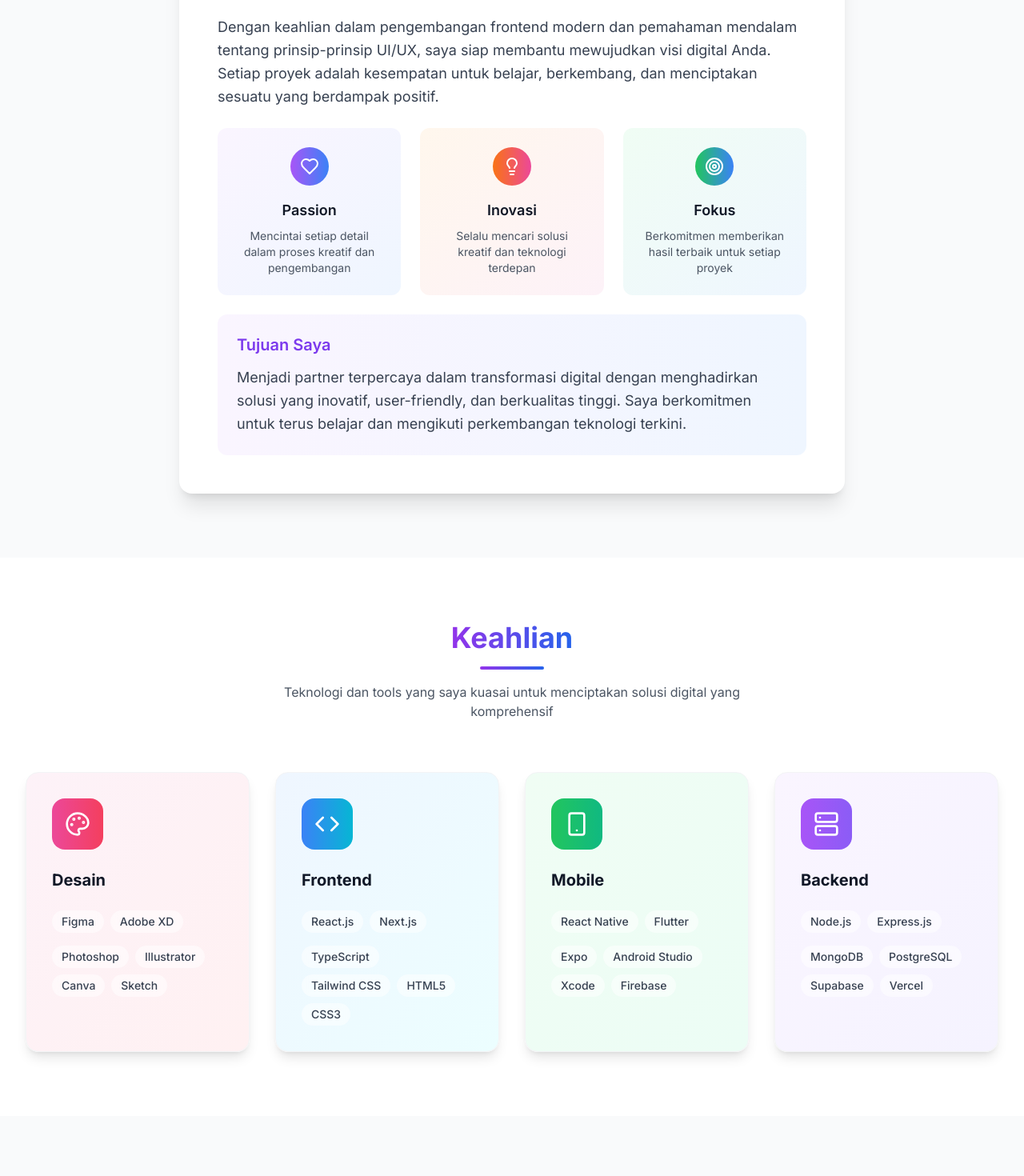
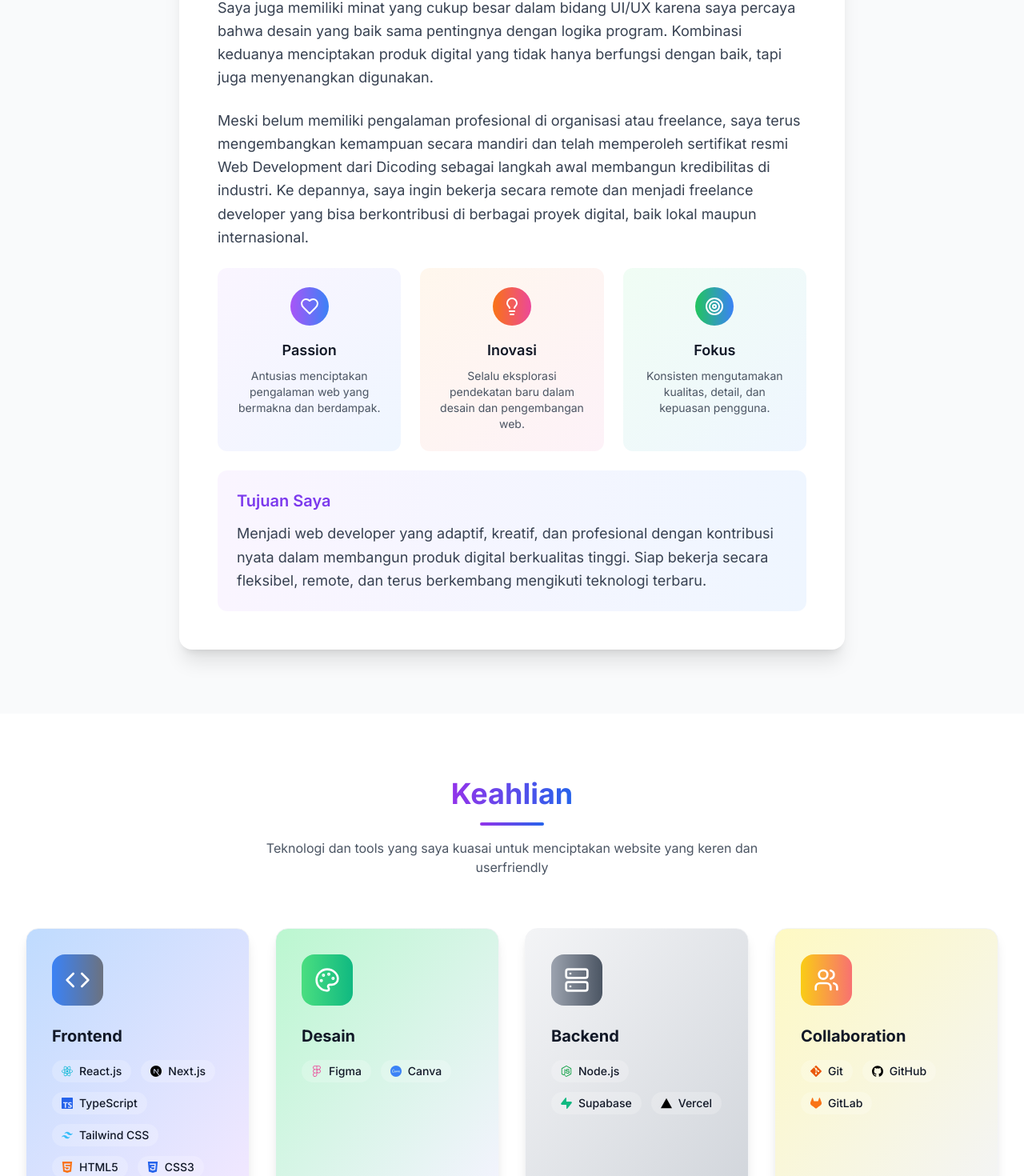
Before and after one commit to RaflyFA/Web-Portfolio-V3, a Next.js app: page / in a window 1280 px wide. Shown: the part 1257-2727 px from the top of the page at 80% size. Built offline with nearby package versions, Linux system fonts and the light colour scheme.

Commit message:
memperbaiki isi perhalaman

```diff
--- a/app/components/About.tsx
+++ b/app/components/About.tsx
@@ -36,21 +36,15 @@ export default function About() {
         >
           <div className="space-y-6 text-lg leading-relaxed text-gray-700 dark:text-gray-300">
             <p>
-              Halo! Saya <span className="font-semibold text-purple-600 dark:text-purple-400">Rafly FA</span>, seorang
-              Web Developer dan UI/UX Designer yang passionate dalam menciptakan pengalaman digital yang bermakna dan
-              fungsional.
+              Halo! Saya <span className="font-semibold text-purple-600 dark:text-purple-400">Rafly FA</span>, Saya adalah mahasiswa S1 Sistem Informasi di Universitas Siliwangi, saat ini sedang menempuh semester ketiga. Ketertarikan saya terhadap dunia teknologi, khususnya pengembangan web, tumbuh seiring dengan pengalaman yang saya bangun melalui berbagai proyek pribadi. Sejauh ini, saya telah menyelesaikan banyak proyek web dengan pendekatan modern menggunakan React, Next.js, Tailwind CSS, dan Bootstrap.
             </p>
 
             <p>
-              Perjalanan saya dimulai dari ketertarikan mendalam terhadap teknologi dan desain. Saya percaya bahwa
-              kombinasi antara kode yang bersih dan desain yang intuitif dapat menciptakan solusi digital yang tidak
-              hanya indah dipandang, tetapi juga mudah digunakan.
+             Saya juga memiliki minat yang cukup besar dalam bidang UI/UX karena saya percaya bahwa desain yang baik sama pentingnya dengan logika program. Kombinasi keduanya menciptakan produk digital yang tidak hanya berfungsi dengan baik, tapi juga menyenangkan digunakan.
             </p>
 
             <p>
-              Dengan keahlian dalam pengembangan frontend modern dan pemahaman mendalam tentang prinsip-prinsip UI/UX,
-              saya siap membantu mewujudkan visi digital Anda. Setiap proyek adalah kesempatan untuk belajar,
-              berkembang, dan menciptakan sesuatu yang berdampak positif.
+              Meski belum memiliki pengalaman profesional di organisasi atau freelance, saya terus mengembangkan kemampuan secara mandiri dan telah memperoleh sertifikat resmi Web Development dari Dicoding sebagai langkah awal membangun kredibilitas di industri. Ke depannya, saya ingin bekerja secara remote dan menjadi freelance developer yang bisa berkontribusi di berbagai proyek digital, baik lokal maupun internasional.
             </p>
 
             <div className="grid grid-cols-1 md:grid-cols-3 gap-6 mt-12">
@@ -65,7 +59,7 @@ export default function About() {
                 </div>
                 <h3 className="font-semibold text-gray-900 dark:text-white mb-2">Passion</h3>
                 <p className="text-sm text-gray-600 dark:text-gray-400">
-                  Mencintai setiap detail dalam proses kreatif dan pengembangan
+                  Antusias menciptakan pengalaman web yang bermakna dan berdampak.
                 </p>
               </motion.div>
 
@@ -80,7 +74,7 @@ export default function About() {
                 </div>
                 <h3 className="font-semibold text-gray-900 dark:text-white mb-2">Inovasi</h3>
                 <p className="text-sm text-gray-600 dark:text-gray-400">
-                  Selalu mencari solusi kreatif dan teknologi terdepan
+                  Selalu eksplorasi pendekatan baru dalam desain dan pengembangan web.
                 </p>
               </motion.div>
 
@@ -95,7 +89,7 @@ export default function About() {
                 </div>
                 <h3 className="font-semibold text-gray-900 dark:text-white mb-2">Fokus</h3>
                 <p className="text-sm text-gray-600 dark:text-gray-400">
-                  Berkomitmen memberikan hasil terbaik untuk setiap proyek
+                  Konsisten mengutamakan kualitas, detail, dan kepuasan pengguna.
                 </p>
               </motion.div>
             </div>
@@ -103,9 +97,7 @@ export default function About() {
             <div className="bg-gradient-to-r from-purple-50 to-blue-50 dark:from-purple-900/20 dark:to-blue-900/20 rounded-xl p-6 mt-8">
               <h3 className="font-semibold text-xl mb-3 text-purple-700 dark:text-purple-300">Tujuan Saya</h3>
               <p className="text-gray-700 dark:text-gray-300">
-                Menjadi partner terpercaya dalam transformasi digital dengan menghadirkan solusi yang inovatif,
-                user-friendly, dan berkualitas tinggi. Saya berkomitmen untuk terus belajar dan mengikuti perkembangan
-                teknologi terkini.
+                Menjadi web developer yang adaptif, kreatif, dan profesional dengan kontribusi nyata dalam membangun produk digital berkualitas tinggi. Siap bekerja secara fleksibel, remote, dan terus berkembang mengikuti teknologi terbaru.
               </p>
             </div>
           </div>
--- a/app/components/Certificates.tsx
+++ b/app/components/Certificates.tsx
@@ -12,34 +12,24 @@ export default function Certificates() {
 
   const certificates = [
     {
-      title: "React Developer Certification",
-      issuer: "Meta (Facebook)",
+      title: " Sertifikat Belajar Dasar Pemrograman Web",
+      issuer: "DiCoding",
       description:
-        "Comprehensive certification covering React fundamentals, hooks, state management, dan modern development practices.",
+        "Diselesaikan pada 14 Oktober 2024, sertifikat ini membuktikan penguasaan dasar HTML, CSS, dan JavaScript untuk membangun website statis dan dinamis secara efisien.",
       date: "2024",
       link: "#",
       gradient: "from-blue-500 to-cyan-500",
       bgGradient: "from-blue-50 to-cyan-50 dark:from-blue-900/20 dark:to-cyan-900/20",
     },
     {
-      title: "UI/UX Design Professional",
-      issuer: "Google",
+      title: "Sertifikat Magang Desain Grafis",
+      issuer: " KOPMA Universitas Siliwangi",
       description:
-        "Professional certificate in user experience design covering research, wireframing, prototyping, dan usability testing.",
+        "Selama 3 bulan magang part-time, saya bertanggung jawab membuat desain konten media sosial yang mendukung branding organisasi koperasi mahasiswa.",
       date: "2024",
       link: "#",
       gradient: "from-purple-500 to-pink-500",
       bgGradient: "from-purple-50 to-pink-50 dark:from-purple-900/20 dark:to-pink-900/20",
-    },
-    {
-      title: "Full Stack Web Development",
-      issuer: "freeCodeCamp",
-      description:
-        "Complete full-stack development certification including frontend, backend, databases, dan deployment strategies.",
-      date: "2023",
-      link: "#",
-      gradient: "from-green-500 to-emerald-500",
-      bgGradient: "from-green-50 to-emerald-50 dark:from-green-900/20 dark:to-emerald-900/20",
     },
   ]
 
--- a/app/components/Contact.tsx
+++ b/app/components/Contact.tsx
@@ -37,23 +37,23 @@ export default function Contact() {
     {
       name: "Email",
       icon: <Mail size={24} />,
-      href: "mailto:rafly@example.com",
+      href: "mailto:rfl.yfa@gmail.com",
       color: "hover:text-red-500",
-      description: "rafly@example.com",
+      description: "rfl.yfa@gmail.com",
     },
     {
       name: "LinkedIn",
       icon: <Linkedin size={24} />,
-      href: "https://linkedin.com/in/rafly-fa",
+      href: "https://www.linkedin.com/in/rafly-fahusnul-akbar/",
       color: "hover:text-blue-600",
-      description: "linkedin.com/in/rafly-fa",
+      description: "linkedin.com/in/rafly-fahusnul-akbar/",
     },
     {
       name: "GitHub",
       icon: <Github size={24} />,
-      href: "https://github.com/rafly-fa",
+      href: "https://github.com/RaflyFA",
       color: "hover:text-gray-900 dark:hover:text-white",
-      description: "github.com/rafly-fa",
+      description: "github.com/RaflyFA",
     },
   ]
 
@@ -72,7 +72,7 @@ export default function Contact() {
           </h2>
           <div className="w-20 h-1 bg-gradient-to-r from-purple-600 to-blue-600 mx-auto rounded-full"></div>
           <p className="text-gray-600 dark:text-gray-400 mt-4 max-w-2xl mx-auto">
-            Mari berkolaborasi! Saya siap membantu mewujudkan proyek digital Anda
+            Tertarik bekerja sama dengan developer yang adaptif dan detail? Saya siap bantu wujudkan ide digital Anda.
           </p>
         </motion.div>
 
@@ -125,7 +125,7 @@ export default function Contact() {
                     onChange={handleChange}
                     required
                     className="w-full pl-12 pr-4 py-3 border border-gray-300 dark:border-gray-600 rounded-lg focus:ring-2 focus:ring-purple-500 focus:border-transparent bg-white dark:bg-gray-800 text-gray-900 dark:text-white transition-colors duration-200"
-                    placeholder="email@example.com"
+                    placeholder="email@gmail.com"
                   />
                 </div>
               </div>
@@ -149,10 +149,8 @@ export default function Contact() {
                   >
                     <option value="">Pilih jenis proyek</option>
                     <option value="website">Website Development</option>
-                    <option value="mobile">Mobile App Development</option>
                     <option value="uiux">UI/UX Design</option>
                     <option value="ecommerce">E-Commerce Solution</option>
-                    <option value="consultation">Konsultasi Teknis</option>
                     <option value="other">Lainnya</option>
                   </select>
                 </div>
@@ -226,11 +224,11 @@ export default function Contact() {
             <div className="bg-gradient-to-br from-purple-50 to-blue-50 dark:from-purple-900/20 dark:to-blue-900/20 rounded-2xl p-8">
               <h4 className="text-xl font-bold mb-4 text-gray-900 dark:text-white">Response Time</h4>
               <p className="text-gray-600 dark:text-gray-400 mb-4">
-                Saya biasanya merespons dalam waktu 24 jam. Untuk proyek urgent, silakan mention di subject email.
+                Saya biasanya merespons dalam waktu 24 jam. Untuk proyek urgent, silakan chat Whastapp atau Instagram saya.
               </p>
               <div className="flex items-center space-x-2 text-green-600 dark:text-green-400">
                 <div className="w-2 h-2 bg-green-500 rounded-full animate-pulse"></div>
-                <span className="text-sm font-medium">Biasanya online 9 AM - 6 PM WIB</span>
+                <span className="text-sm font-medium">Biasanya online 04:00 - 23:00 WIB</span>
               </div>
             </div>
           </motion.div>
--- a/app/components/Projects.tsx
+++ b/app/components/Projects.tsx
@@ -12,40 +12,52 @@ export default function Projects() {
 
   const projects = [
     {
-      title: "E-Commerce Dashboard",
+      title: "E-Commerce Thinksale",
       category: "Web Application",
       icon: <Globe size={24} />,
       description:
-        "Dashboard admin untuk mengelola toko online dengan fitur analytics, inventory management, dan order tracking yang komprehensif.",
-      tech: ["React.js", "Next.js", "Tailwind CSS", "Chart.js", "Supabase"],
+        "Website e-commerce yang dibangun dengan Next.js, Tailwind CSS, dan Supabase. Saya bertanggung jawab di sisi frontend, berkolaborasi dengan rekan saya yang mengerjakan backend. Website ini sudah digunakan untuk transaksi nyata dan berhasil menghasilkan beberapa closing.",
+      tech: ["React.js", "Next.js", "Typescript", "Tailwind CSS", "Figma", "Supabase", "Vercel"],
       github: "#",
       live: "#",
       gradient: "from-blue-500 to-purple-500",
       bgGradient: "from-blue-50 to-purple-50 dark:from-blue-900/20 dark:to-purple-900/20",
     },
     {
-      title: "Task Management App",
-      category: "Mobile App",
-      icon: <Smartphone size={24} />,
+      title: "Landing-Page VictoryJoki",
+      category: "Web Application",
+      icon: <Globe size={24} />,
       description:
-        "Aplikasi mobile untuk manajemen tugas dengan fitur kolaborasi tim, deadline tracking, dan notifikasi real-time.",
-      tech: ["React Native", "Expo", "Firebase", "Redux", "TypeScript"],
+        "Landing page untuk jasa joki game, dirancang untuk menampilkan layanan dengan tampilan profesional. Masih dalam tahap pengembangan sebagai prototype awal, fokusnya adalah membangun UI yang dapat dikembangkan menjadi sistem penuh di masa mendatang.",
+      tech: ["React.js", "Next.js", "Typescript", "Tailwind CSS",  "Figma", "Vercel"],
       github: "#",
       live: "#",
-      gradient: "from-green-500 to-teal-500",
+      gradient: "from-blue-500 to-purple-500",
       bgGradient: "from-green-50 to-teal-50 dark:from-green-900/20 dark:to-teal-900/20",
     },
     {
-      title: "Creative Portfolio",
+      title: "Landing-Page KedaiKopi",
+      category: "Web Application",
+      icon: <Globe size={24} />,
+      description:
+        "Website sederhana untuk promosi kedai kopi lokal. Fokus pada tampilan yang bersih dan user-friendly, cocok untuk UMKM yang ingin membangun identitas digital.",
+      tech: ["HTML5", "CSS3", "Javascript"],
+      github: "#",
+      live: "#",
+      gradient: "from-blue-500 to-purple-500",
+      bgGradient: "from-pink-50 to-orange-50 dark:from-pink-900/20 dark:to-orange-900/20",
+    },
+    {
+      title: "E-Commerce Thinksale",
       category: "UI/UX Design",
       icon: <Palette size={24} />,
       description:
-        "Desain dan pengembangan website portfolio untuk creative agency dengan fokus pada visual storytelling yang menarik.",
-      tech: ["Figma", "Next.js", "Framer Motion", "Tailwind CSS", "Vercel"],
+        "Website e-commerce yang dibangun dengan Next.js, Tailwind CSS, dan Supabase. Saya bertanggung jawab di sisi frontend, berkolaborasi dengan rekan saya yang mengerjakan backend. Website ini sudah digunakan untuk transaksi nyata dan berhasil menghasilkan beberapa closing.",
+      tech: ["React.js", "Next.js", "Typescript", "Tailwind CSS", "Figma", "Supabase", "Vercel"],
       github: "#",
       live: "#",
       gradient: "from-pink-500 to-orange-500",
-      bgGradient: "from-pink-50 to-orange-50 dark:from-pink-900/20 dark:to-orange-900/20",
+      bgGradient: "from-pink-50 to-orange-50 dark:from-pink-900/20 dark:to-orange-900/20"
     },
   ]
 
@@ -60,11 +72,11 @@ export default function Projects() {
           className="text-center mb-16"
         >
           <h2 className="text-3xl sm:text-4xl font-bold mb-4">
-            <span className="bg-gradient-to-r from-purple-600 to-blue-600 bg-clip-text text-transparent">Proyek</span>
+            <span className="bg-gradient-to-r from-purple-600 to-blue-600 bg-clip-text text-transparent">Project</span>
           </h2>
           <div className="w-20 h-1 bg-gradient-to-r from-purple-600 to-blue-600 mx-auto rounded-full"></div>
           <p className="text-gray-600 dark:text-gray-400 mt-4 max-w-2xl mx-auto">
-            Beberapa proyek yang telah saya kerjakan untuk mengasah kemampuan dan eksplorasi teknologi
+            Beberapa proyek yang telah saya kerjakan untuk mengasah kemampuan dan eksplorasi lebih
           </p>
         </motion.div>
 
--- a/app/components/Skills.tsx
+++ b/app/components/Skills.tsx
@@ -1,45 +1,76 @@
-"use client"
+"use client";
 
-import { motion } from "framer-motion"
-import { useInView } from "react-intersection-observer"
-import { Palette, Code, Smartphone, Server } from "lucide-react"
+import { motion } from "framer-motion";
+import { useInView } from "react-intersection-observer";
+import { Palette, Code, Server, Users } from "lucide-react";
+import {
+  SiReact,
+  SiNextdotjs,
+  SiTypescript,
+  SiTailwindcss,
+  SiHtml5,
+  SiCss3,
+  SiFigma,
+  SiCanva,
+  SiNodedotjs,
+  SiSupabase,
+  SiVercel,
+  SiGit,
+  SiGithub,
+  SiGitlab,
+} from "react-icons/si";
 
 export default function Skills() {
-  const [ref, inView] = useInView({
-    triggerOnce: true,
-    threshold: 0.1,
-  })
+  const [ref, inView] = useInView({ triggerOnce: true, threshold: 0.1 });
 
   const skills = [
     {
+      icon: <Code size={32} />,
+      title: "Frontend",
+      tools: [
+        { name: "React.js", icon: <SiReact className="text-cyan-500" /> },
+        { name: "Next.js", icon: <SiNextdotjs className="text-black dark:text-white" /> },
+        { name: "TypeScript", icon: <SiTypescript className="text-blue-600" /> },
+        { name: "Tailwind CSS", icon: <SiTailwindcss className="text-sky-400" /> },
+        { name: "HTML5", icon: <SiHtml5 className="text-orange-500" /> },
+        { name: "CSS3", icon: <SiCss3 className="text-blue-600" /> },
+      ],
+      gradient: "from-blue-500 to-gray-500",
+      bgGradient: "from-blue-200 to-purple-100 dark:from-blue-900/20 dark:to-gray-900/20",
+    },
+    {
       icon: <Palette size={32} />,
       title: "Desain",
-      tools: ["Figma", "Adobe XD", "Photoshop", "Illustrator", "Canva", "Sketch"],
-      gradient: "from-pink-500 to-rose-500",
-      bgGradient: "from-pink-50 to-rose-50 dark:from-pink-900/20 dark:to-rose-900/20",
-    },
-    {
-      icon: <Code size={32} />,
-      title: "Frontend",
-      tools: ["React.js", "Next.js", "TypeScript", "Tailwind CSS", "HTML5", "CSS3"],
-      gradient: "from-blue-500 to-cyan-500",
-      bgGradient: "from-blue-50 to-cyan-50 dark:from-blue-900/20 dark:to-cyan-900/20",
-    },
-    {
-      icon: <Smartphone size={32} />,
-      title: "Mobile",
-      tools: ["React Native", "Flutter", "Expo", "Android Studio", "Xcode", "Firebase"],
-      gradient: "from-green-500 to-emerald-500",
-      bgGradient: "from-green-50 to-emerald-50 dark:from-green-900/20 dark:to-emerald-900/20",
+      tools: [
+        { name: "Figma", icon: <SiFigma className="text-pink-500" /> },
+        { name: "Canva", icon: <SiCanva className="text-blue-500" /> },
+      ],
+      gradient: "from-green-400 to-emerald-500 dark:from-lime-600 dark:to-green-700",
+      bgGradient: "from-green-200 to-violet-50 dark:from-green-900/20 dark:to-gray-900/20",
     },
     {
       icon: <Server size={32} />,
       title: "Backend",
-      tools: ["Node.js", "Express.js", "MongoDB", "PostgreSQL", "Supabase", "Vercel"],
-      gradient: "from-purple-500 to-violet-500",
-      bgGradient: "from-purple-50 to-violet-50 dark:from-purple-900/20 dark:to-violet-900/20",
+      tools: [
+        { name: "Node.js", icon: <SiNodedotjs className="text-green-600" /> },
+        { name: "Supabase", icon: <SiSupabase className="text-emerald-500" /> },
+        { name: "Vercel", icon: <SiVercel className="text-black dark:text-white" /> },
+      ],
+      gradient: "from-gray-400 to-gray-600 dark:from-gray-800 dark:to-gray-700",
+      bgGradient: "from-gray-100 to-gray-300 dark:from-gray-500/20 dark:to-gray-900/20",
     },
-  ]
+    {
+      icon: <Users size={32} />,
+      title: "Collaboration",
+      tools: [
+        { name: "Git", icon: <SiGit className="text-orange-600" /> },
+        { name: "GitHub", icon: <SiGithub className="text-black dark:text-white" /> },
+        { name: "GitLab", icon: <SiGitlab className="text-orange-500" /> },
+      ],
+      gradient: "from-yellow-400 to-red-400 dark:from-yellow-700 dark:to-red-600",
+      bgGradient: "from-yellow-100 to-gray-100 dark:from-yellow-900/20 dark:to-gray-900/20",
+    },
+  ];
 
   return (
     <section id="skills" className="py-20">
@@ -56,7 +87,7 @@ export default function Skills() {
           </h2>
           <div className="w-20 h-1 bg-gradient-to-r from-purple-600 to-blue-600 mx-auto rounded-full"></div>
           <p className="text-gray-600 dark:text-gray-400 mt-4 max-w-2xl mx-auto">
-            Teknologi dan tools yang saya kuasai untuk menciptakan solusi digital yang komprehensif
+            Teknologi dan tools yang saya kuasai untuk menciptakan website yang  keren dan userfriendly
           </p>
         </motion.div>
 
@@ -76,16 +107,22 @@ export default function Skills() {
                 {skill.icon}
               </div>
               <h3 className="text-xl font-bold mb-4 text-gray-900 dark:text-white">{skill.title}</h3>
-              <div className="space-y-2">
+
+
+              <div className="flex flex-wrap gap-3 mt-4">
                 {skill.tools.map((tool, toolIndex) => (
                   <motion.div
-                    key={tool}
-                    initial={{ opacity: 0, x: -20 }}
-                    animate={inView ? { opacity: 1, x: 0 } : {}}
-                    transition={{ duration: 0.5, delay: index * 0.1 + toolIndex * 0.05 }}
-                    className="inline-block bg-white/50 dark:bg-gray-800/50 text-gray-700 dark:text-gray-300 px-3 py-1 rounded-full text-sm font-medium mr-2 mb-2 backdrop-blur-sm"
+                    key={tool.name}
+                    initial={{ opacity: 0, y: 10 }}
+                    animate={inView ? { opacity: 1, y: 0 } : {}}
+                    transition={{
+                      duration: 0.5,
+                      delay: index * 0.1 + toolIndex * 0.05,
+                    }}
+                    className="flex items-center gap-2 bg-white/20 px-3 py-1 rounded-full text-sm font-medium"
                   >
-                    {tool}
+                    {tool.icon}
+                    {tool.name}
                   </motion.div>
                 ))}
               </div>
@@ -94,5 +131,5 @@ export default function Skills() {
         </div>
       </div>
     </section>
-  )
+  );
 }
--- a/package.json
+++ b/package.json
@@ -53,6 +53,7 @@
     "react-day-picker": "latest",
     "react-dom": "^18",
     "react-hook-form": "latest",
+    "react-icons": "^5.5.0",
     "react-intersection-observer": "latest",
     "react-resizable-panels": "latest",
     "recharts": "latest",
```
Also changed, not shown: app/components/Footer.tsx (+4 -3 lines), app/components/Hero.tsx (+4 -5 lines), 1 other file (tests, documents, lock files or other folders).
